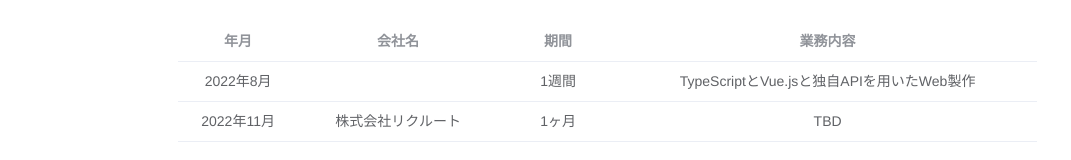
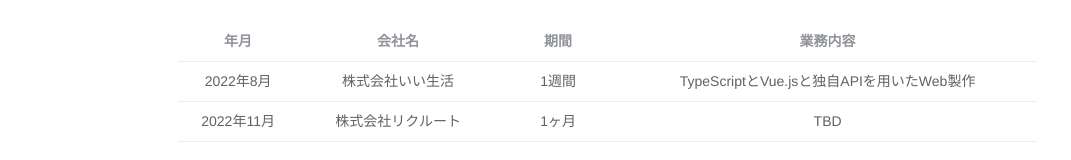
Before and after one commit to masaki12-s/portfolio, a Vue app: page /cv in a window 1280 px wide. Shown: the part 456-616 px from the top of the page, without its empty margins (0-1071 px from the left). Built offline with nearby package versions, Linux system fonts and the light colour scheme.

Commit message:
cv追加

```diff
--- a/src/views/CurriculumVitae.vue
+++ b/src/views/CurriculumVitae.vue
@@ -18,7 +18,7 @@
 <script lang="ts" setup>
   const intern = [
     {
-      company:'',
+      company:'株式会社いい生活',
       year_month:'2022年8月',
       duration:'1週間',
       about:"TypeScriptとVue.jsと独自APIを用いたWeb製作",
```
